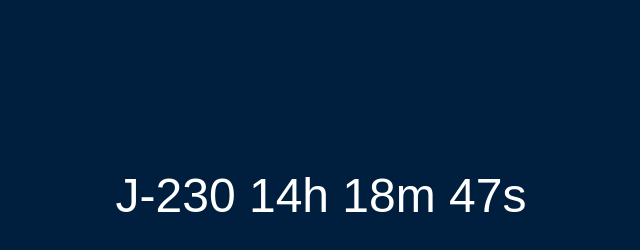
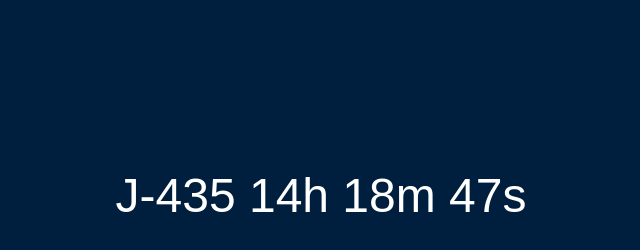
Before and after one commit to ChrisPrefer/Decompte_Zebrix_Weekend, a plain HTML site: page index.html in a window 1280 px wide. Shown: the full height of the page, 319-959 px from the left. Drawn offline with Linux system fonts and the light colour scheme.

Commit message:
Update index.html

```diff
--- a/index.html
+++ b/index.html
@@ -18,7 +18,7 @@
   <div id="countdown">Chargement...</div>
 
   <script>
-    const countDownDate = new Date("2026-01-08T00:00:00").getTime();
+    const countDownDate = new Date("2026-08-01T00:00:00").getTime();
     const countdownElement = document.getElementById("countdown");
 
     function updateCountdown() {
```
